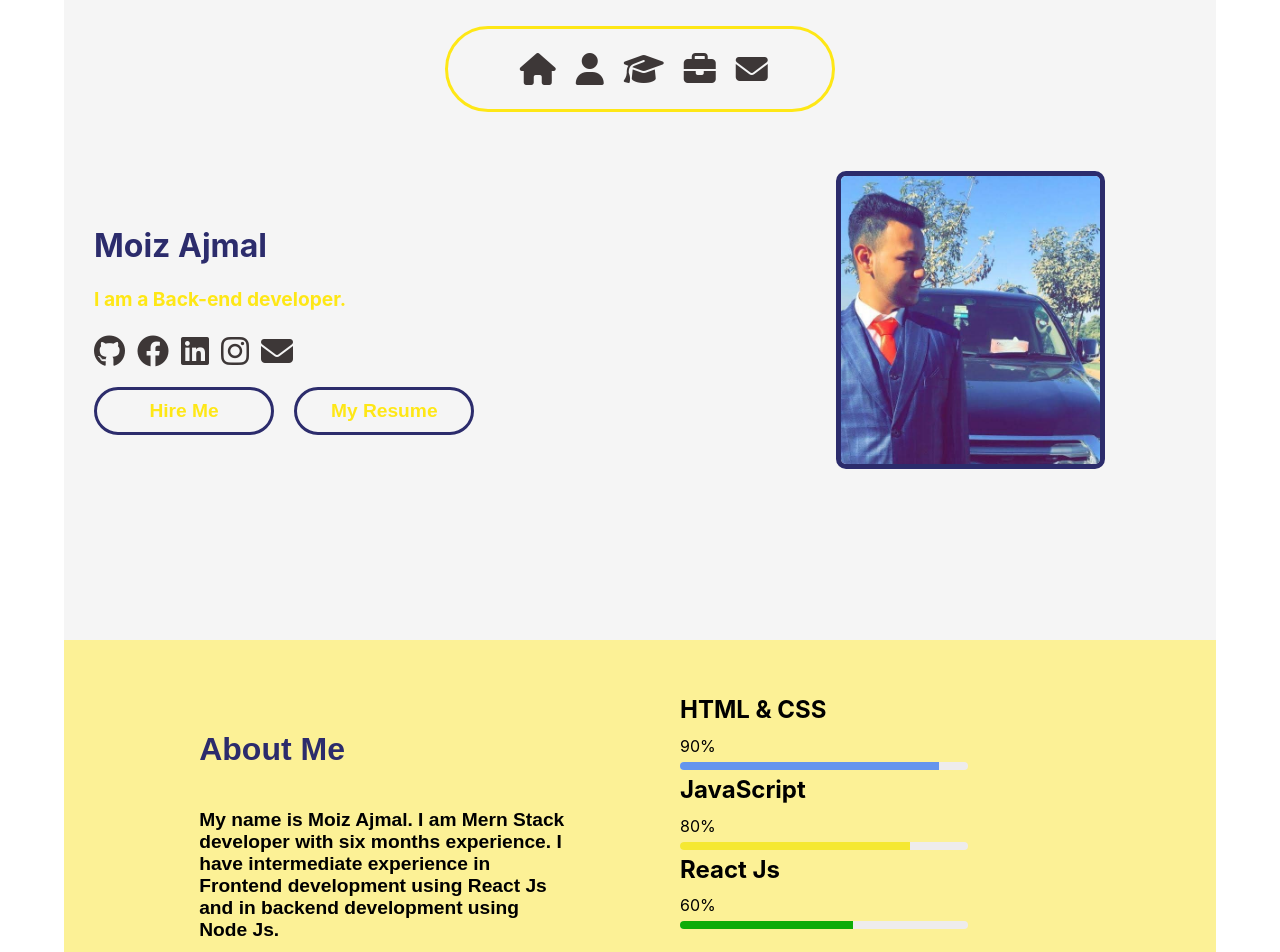
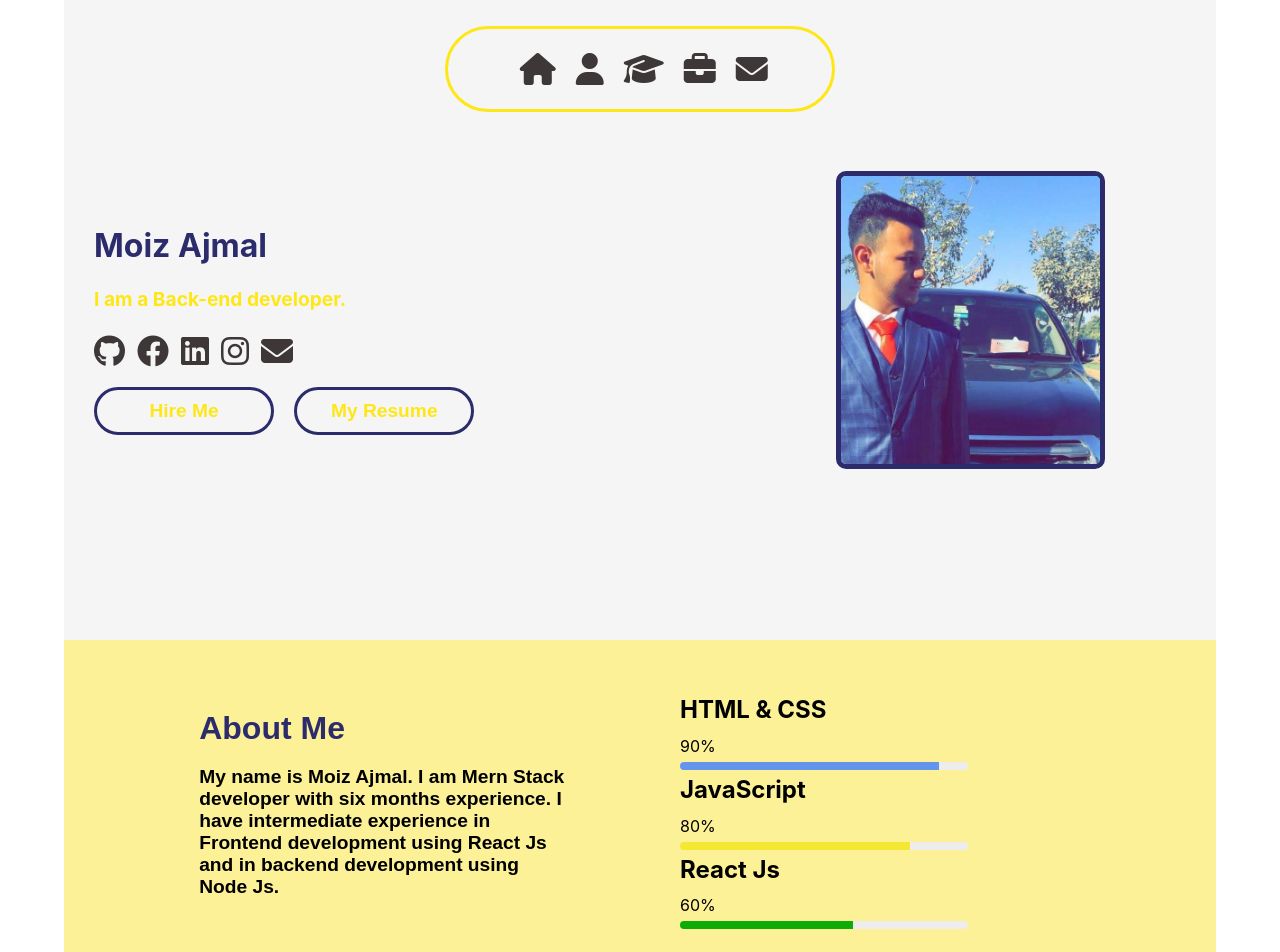
Before and after one commit to Moizajmal2456/Portfolio, a React (Create React App) app: page / in a window 1280 px wide. Shown: the top 952 px of the page. Built offline with nearby package versions, Linux system fonts and the light colour scheme.

Commit message:
Changes in animation in Home , education and home component

```diff
--- a/src/Components/About/styles.module.scss
+++ b/src/Components/About/styles.module.scss
@@ -1,12 +1,12 @@
 .leftSection{
     opacity: 0;
-    transform: translateX(-50px);
-    transition: opacity 1s ease-in, transform 1s ease;
+    transform: translateY(-50px);
+    transition: opacity 1s ease-in, transform 1.5s ease;
 }
 .rightSection{
     opacity: 0;
-    transform: translateX(50px);
-    transition: opacity 1s ease-in, transform 1s ease;
+    transform: translateY(50px);
+    transition: opacity 1s ease-in, transform 1.5s ease;
 }
 .progressBar1{
     opacity: 0;
@@ -42,7 +42,7 @@
             margin-left: 10%;
             flex-direction: column;
             justify-content: center;
-            transform: translateX(0);
+            transform: translateY(0);
             font-family: "Rubik",sans-serif;
             h1{
                 font-size: 20px;
@@ -64,7 +64,7 @@
             line-height: 0%;
             margin-top: 40px;
             flex-direction: column;
-            transform: translateX(0);
+            transform: translateY(0);
             h2{
                 font-size: 15px;
                 font-weight: 700;
@@ -136,11 +136,12 @@
         margin-left: 10%;
         flex-direction: column;
         justify-content: center;
-        transform: translateX(0);
+        transform: translateY(0);
         font-family: "Rubik",sans-serif;
         h1{
             font-weight: bold;
             color: #2c2c6c;
+            margin: 0%;
         }
         p{
             width: 90%;
@@ -155,7 +156,7 @@
         color: black;
         line-height: 0%;
         flex-direction: column;
-        transform: translateX(0);
+        transform: translateY(0);
         h2{
             font-weight: 500;
         }
@@ -226,11 +227,12 @@
             margin-left: 10%;
             flex-direction: column;
             justify-content: center;
-            transform: translateX(0);
+            transform: translateY(0);
             font-family: "Rubik",sans-serif;
             h1{
                 font-weight: 700;
                 color: #2c2c6c;
+                margin: 0%;
             }
             p{
                 width: 80%;
@@ -245,7 +247,7 @@
             color: black;
             line-height: 0%;
             flex-direction: column;
-            transform: translateX(0);
+            transform: translateY(0);
             .progressBar1.visible{
                 width: 100%;
                 opacity: 1;
--- a/src/Components/Education/styles.module.scss
+++ b/src/Components/Education/styles.module.scss
@@ -1,7 +1,7 @@
 .cardsWrapper {
     opacity: 0;
     display: flex;
-    transform: translateX(50px);
+    transform: translateY(50px);
     transition: opacity 1s ease-in, transform 1s ease-in;
   }
 @media (max-width: 450px){
@@ -24,7 +24,7 @@
             flex-wrap: wrap;
             font-weight: 500;
             justify-content: center;
-            transform: translateX(0);
+            transform: translateY(0);
         }
     }
 }
@@ -53,7 +53,7 @@
         display: flex;
         padding: 2% 4%;
         font-weight: 500;
-        transform: translateX(0);
+        transform: translateY(0);
     }
 }
 }
@@ -75,7 +75,7 @@
             display: flex;
             padding: 2% 4%;
             font-weight: 500;
-            transform: translateX(0);
+            transform: translateY(0);
         }
     }
 }
--- a/src/Components/Home/styles.module.scss
+++ b/src/Components/Home/styles.module.scss
@@ -1,12 +1,12 @@
 .leftSection{
     opacity: 0;
-    transform: translateX(-50px);
-    transition: opacity 1s ease-in, transform 1s ease-in;
+    transform: translateY(-50px);
+    transition: opacity 1s ease-in, transform 1.5s ease-in;
 }
 .rightSection{
     opacity: 0;
-    transform: translateX(50px);
-    transition: opacity 1s ease-in, transform 1s ease-in;
+    transform: translateY(50px);
+    transition: opacity 1s ease-in, transform 1.5s ease-in;
 }
 @keyframes heartbeat {
     0% {
@@ -36,7 +36,7 @@
         padding: 30px;
         align-items: center;
         justify-content: center;
-        transform: translateX(0);
+        transform: translateY(0);
             h1{
                 color: #2c2c6c;
                 font-size: medium;
@@ -85,7 +85,7 @@
     .rightSection.visible{
             width: 50%;
             opacity: 1;
-            transform: translateX(0);
+            transform: translateY(0);
             .imageSection{
                 display: flex;
                 padding: 30px;
@@ -166,7 +166,7 @@
         .rightSection.visible{
             width: 50%;
             opacity: 1;
-            transform: translateX(0);
+            transform: translateY(0);
                 .imageSection{
                     display: flex;
                     padding: 30px;
```
